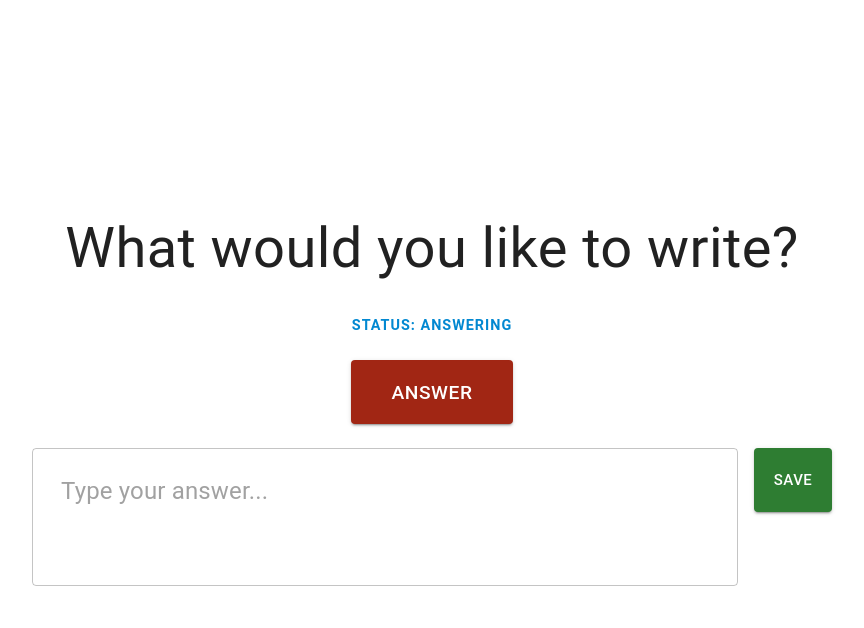
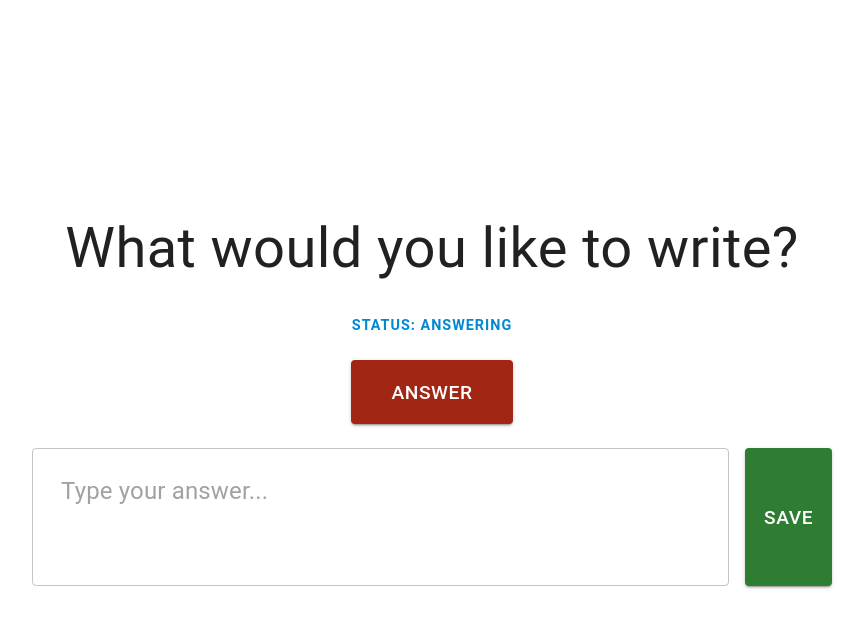
Before and after one commit to helalaou/StepWrite, a React (Create React App) app in the folder client/: page / in a window 1280 px wide. Both pictures are taken after a click on the button "ANSWER". Shown: the top 628 px of the page, without its empty margins (208-1072 px from the left). Built offline with nearby package versions, Linux system fonts and the light colour scheme.

Commit message:
chore: adjust save button size

```diff
--- a/client/src/components/ChatInterface.js
+++ b/client/src/components/ChatInterface.js
@@ -115,10 +115,9 @@ function ChatInterface({
     }
   });
 
-  // =============================
-  // NEW: Simplified useEffect to rebuild questionStatus from scratch
+  // useEffect to rebuild questionStatus from scratch
   // whenever currentQuestion changes (or currentQuestionIndex changes).
-  // =============================
+
   useEffect(() => {
     if (!currentQuestion?.questions) return;
 
@@ -496,9 +495,14 @@ function ChatInterface({
                   onClick={handleSubmit}
                   disabled={isLoading}
                   size="large"
-                  sx={{ height: '64px' }}
+                  sx={{
+                    height: 'auto',
+                    alignSelf: 'stretch',
+                    width: 'auto',
+                    fontSize: '1.2rem'
+                  }}
                 >
-                  {isLoading ? <CircularProgress size={24} /> : 'SAVE'}
+                  {isLoading ? <CircularProgress size={23} /> : 'SAVE'}
                 </Button>
               )}
             </Box>
```
